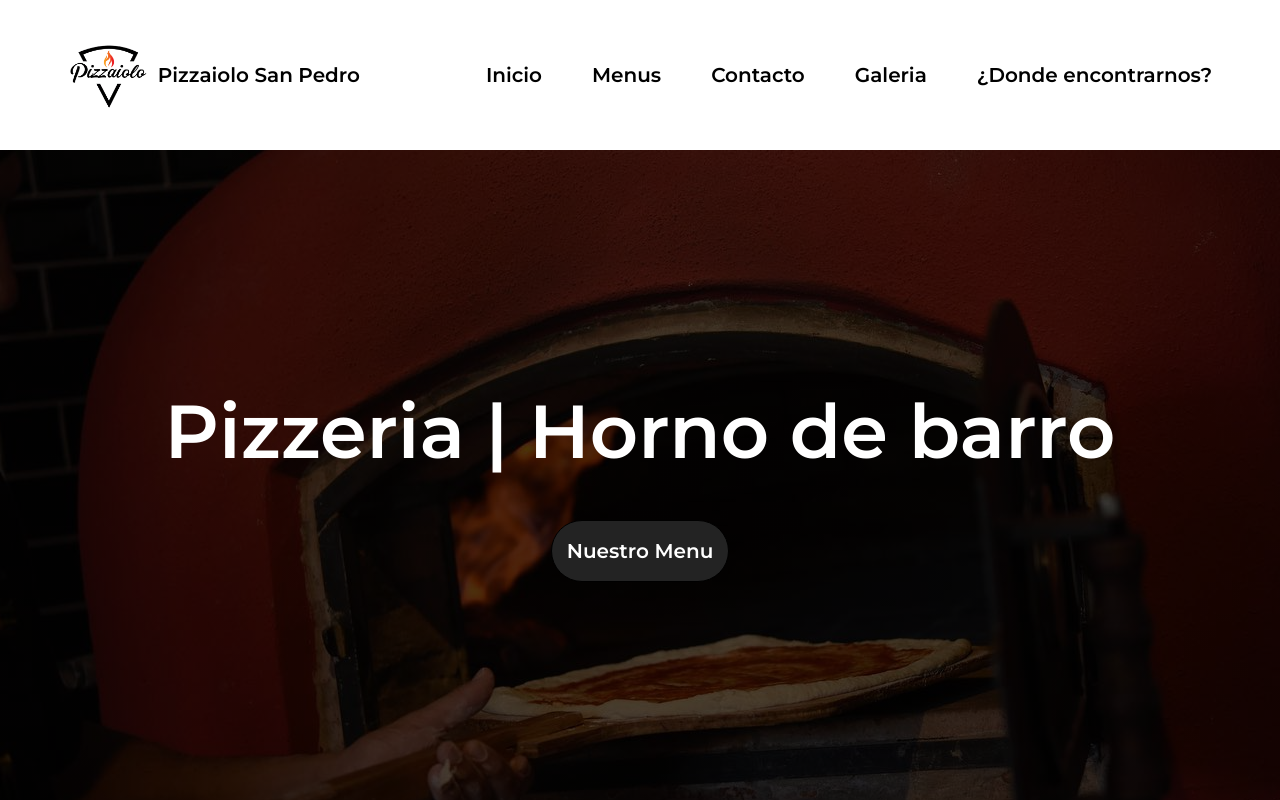
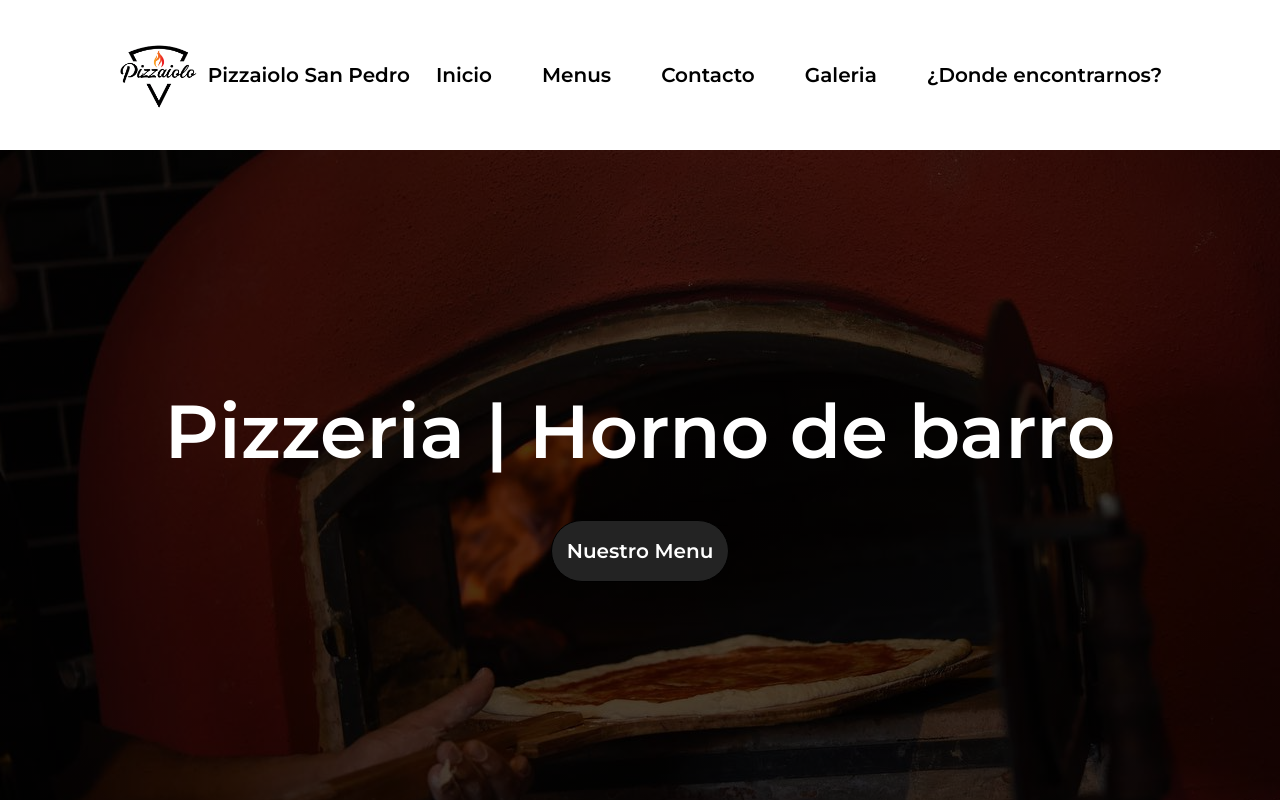
Before and after one commit to gfranrp/PF-Gomez, a website: page index.html in a window 1280 px wide. Shown: the top 800 px of the page. Drawn offline with nearby package versions, Linux system fonts and the light colour scheme; files that its build step writes are made by us from their sources.

Commit message:
correccion nav

```diff
--- a/scss/_globales.scss
+++ b/scss/_globales.scss
@@ -100,10 +100,3 @@ footer {
     margin-top: 50px;
     margin-bottom: 90px;
 }
-
-@media (min-width: $tablets) {
-    .navbar-brand {
-        padding-right: 100px;
-    }
-
-}
```
